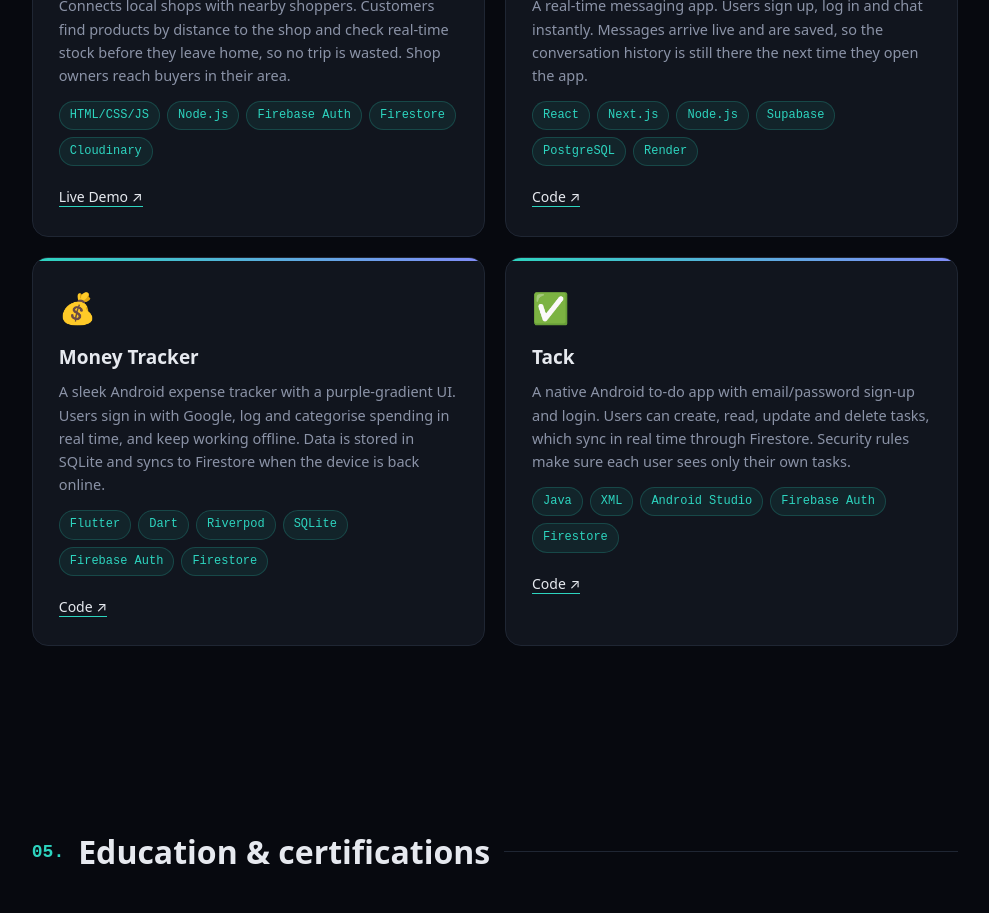
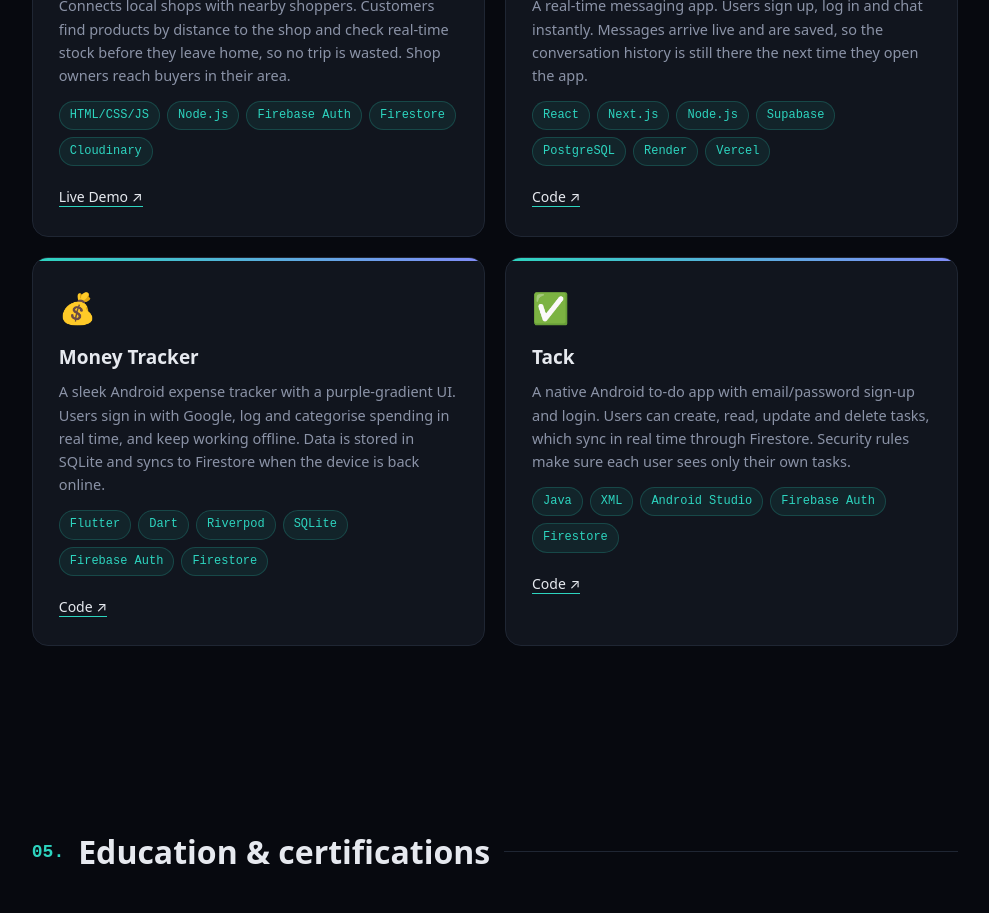
Before and after one commit to hatheeth/portfolio, a plain HTML site: page index.html in a window 1280 px wide. Shown: the part 2900-3813 px from the top of the page, without its empty margins (145-1134 px from the left). Drawn offline with Linux system fonts and the light colour scheme.

Commit message:
Add Vercel to technology stack in index.html

```diff
--- a/index.html
+++ b/index.html
@@ -647,7 +647,7 @@
                     <p>A real-time messaging app. Users sign up, log in and chat instantly. Messages arrive live and are
                         saved, so the conversation history is still there the next time they open the app.</p>
                     <div class="chips">
-                        <span>React</span><span>Next.js</span><span>Node.js</span><span>Supabase</span><span>PostgreSQL</span><span>Render</span>
+                        <span>React</span><span>Next.js</span><span>Node.js</span><span>Supabase</span><span>PostgreSQL</span><span>Render</span><span>Vercel</span>
                     </div>
                     <div class="lk"><a href="https://github.com/hatheeth/Helio" target="_blank">Code ↗</a></div>
                 </div>
```
